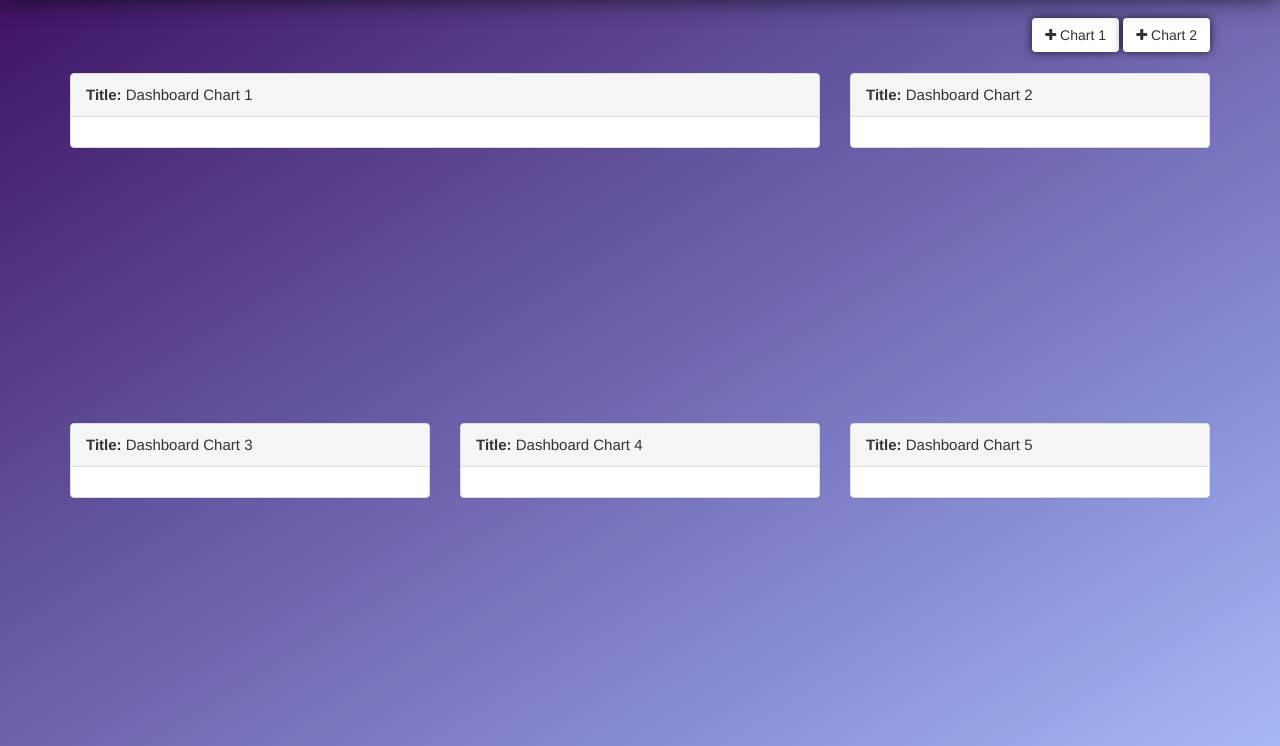
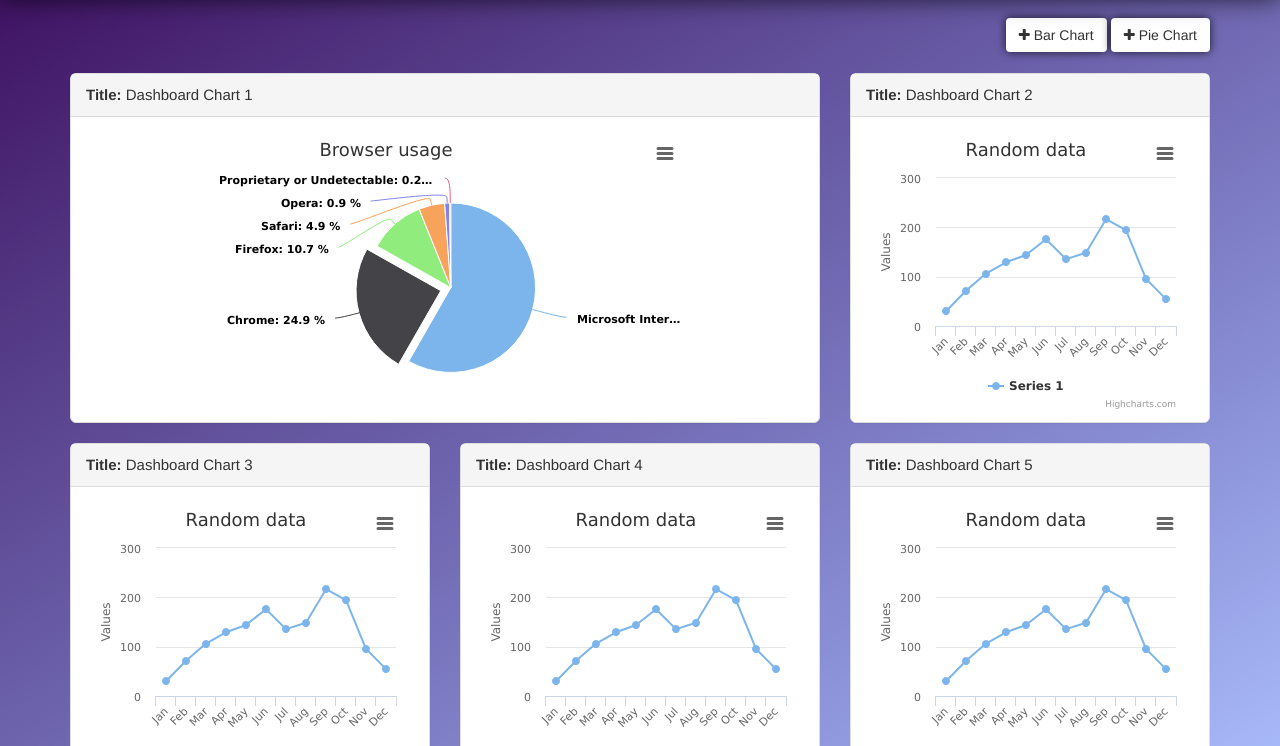
Before and after one commit to ramalk83/dynamic_dashboard, a website: page source/index.html at #!/home in a window 1280 px wide. Both pictures are taken after a click on the link "Angular task". Shown: the part 54-800 px from the top of the page. Drawn offline with nearby package versions, Linux system fonts and the light colour scheme.

Commit message:
Update chart functionality

```diff
--- a/source/css/style.css
+++ b/source/css/style.css
@@ -53,3 +53,7 @@ a:hover {
   background-color: #fff !important;
   box-shadow: none;
 }
+
+.highcharts-container {
+    height: 280px !important;
+}
--- a/source/index.html
+++ b/source/index.html
@@ -14,6 +14,7 @@
         <script type="text/javascript" src="js/highcharts.js"></script>
         <script type="text/javascript" src="js/exporting.js"></script>
         <script type="text/javascript" src="js/app.js"></script>
+        <script type="text/javascript" src="js/chartDirective.js"></script>
         <script type="text/javascript" src="js/jsonService.js"></script>
         <!-- Import the following from cdn -->
         <link rel="stylesheet" type="text/css" href="https://maxcdn.bootstrapcdn.com/bootstrap/3.3.7/css/bootstrap.min.css" />
@@ -41,8 +42,8 @@
 
       <div class="container">
         <div class="pull-right">
-          <button type="button" class="btn btn-light"><i class="fa fa-plus"></i> Chart 1</button>
-          <button type="button" class="btn btn-light"><i class="fa fa-plus"></i> Chart 2</button>
+          <button type="button" class="btn btn-light"><i class="fa fa-plus"></i> Bar Chart </button>
+          <button type="button" class="btn btn-light"><i class="fa fa-plus"></i> Pie Chart </button>
         </div>
 
       </div>
--- a/source/js/app.js
+++ b/source/js/app.js
@@ -37,6 +37,51 @@ CodeTaskApp.controller('mainController', function($scope, jsonService) {
     console.log('data: ', $scope.items);
   });
 
+  // Sample options for first chart
+  $scope.chartOptions = {
+      title: {
+          text: 'Random data'
+      },
+
+      chart: {
+        width: 320,
+        height: 280,
+      },
+
+      xAxis: {
+          categories: ['Jan', 'Feb', 'Mar', 'Apr', 'May', 'Jun',
+              'Jul', 'Aug', 'Sep', 'Oct', 'Nov', 'Dec']
+      },
+
+      series: [{
+          data: [29.9, 71.5, 106.4, 129.2, 144.0, 176.0, 135.6, 148.5, 216.4, 194.1, 95.6, 54.4]
+      }]
+  };
+
+  // Sample data for pie chart
+  $scope.pieData = [{
+          name: "Microsoft Internet Explorer",
+          y: 56.33
+      }, {
+          name: "Chrome",
+          y: 24.03,
+          sliced: true,
+          selected: true
+      }, {
+          name: "Firefox",
+          y: 10.38
+      }, {
+          name: "Safari",
+          y: 4.77
+      }, {
+          name: "Opera",
+          y: 0.91
+      }, {
+          name: "Proprietary or Undetectable",
+          y: 0.2
+  }]
+
+
 });
 
 // The following controller should normally be in a separate file!
@@ -49,4 +94,48 @@ CodeTaskApp.controller('secondaryController', function($scope, jsonService) {
     console.log('data: ', $scope.items);
   });
 
+  // Sample options for first chart
+  $scope.chartOptions = {
+      title: {
+          text: 'More random data'
+      },
+
+      chart: {
+        width: 320,
+        height: 280,
+      },
+
+      xAxis: {
+          categories: ['Jan', 'Feb', 'Mar', 'Apr', 'May', 'Jun',
+              'Jul', 'Aug', 'Sep', 'Oct', 'Nov', 'Dec']
+      },
+
+      series: [{
+          data: [29.9, 71.5, 106.4, 129.2, 144.0, 176.0, 135.6, 148.5, 216.4, 194.1, 95.6, 54.4]
+      }]
+  };
+
+  // Sample data for pie chart
+  $scope.pieData = [{
+          name: "Microsoft Internet Explorer",
+          y: 56.33
+      }, {
+          name: "Chrome",
+          y: 24.03,
+          sliced: true,
+          selected: true
+      }, {
+          name: "Firefox",
+          y: 10.38
+      }, {
+          name: "Safari",
+          y: 4.77
+      }, {
+          name: "Opera",
+          y: 0.91
+      }, {
+          name: "Proprietary or Undetectable",
+          y: 0.2
+  }]
+
 });
--- a/source/js/chartDirective.js
+++ b/source/js/chartDirective.js
@@ -1,47 +1,53 @@
-            //
-            // .directive('hcChart', function () {
-            //     return {
-            //         restrict: 'E',
-            //         template: '<div></div>',
-            //         scope: {
-            //             options: '='
-            //         },
-            //         link: function (scope, element) {
-            //             Highcharts.chart(element[0], scope.options);
-            //         }
-            //     };
-            // })
-            // // Directive for pie charts, pass in title and data only
-            // .directive('hcPieChart', function () {
-            //     return {
-            //         restrict: 'E',
-            //         template: '<div></div>',
-            //         scope: {
-            //             title: '@',
-            //             data: '='
-            //         },
-            //         link: function (scope, element) {
-            //             Highcharts.chart(element[0], {
-            //                 chart: {
-            //                     type: 'pie'
-            //                 },
-            //                 title: {
-            //                     text: scope.title
-            //                 },
-            //                 plotOptions: {
-            //                     pie: {
-            //                         allowPointSelect: true,
-            //                         cursor: 'pointer',
-            //                         dataLabels: {
-            //                             enabled: true,
-            //                             format: '<b>{point.name}</b>: {point.percentage:.1f} %'
-            //                         }
-            //                     }
-            //                 },
-            //                 series: [{
-            //                     data: scope.data
-            //                 }]
-            //             });
-            //         }
-            //     };
-            // })
+
+var CodeTaskApp = angular.module('CodeTaskApp');
+    // Directive for generic chart, pass in chart options
+    CodeTaskApp.directive('hcChart', function () {
+        return {
+            restrict: 'E',
+            template: '<div></div>',
+            scope: {
+                options: '='
+            },
+            link: function (scope, element) {
+                Highcharts.chart(element[0], scope.options);
+            }
+        };
+    })
+
+    // Directive for pie charts, pass in title and data only
+    // Directive for pie charts, pass in title and data only
+    .directive('hcPieChart', function () {
+        return {
+            restrict: 'E',
+            template: '<div></div>',
+            scope: {
+                title: '@',
+                data: '='
+            },
+            link: function (scope, element) {
+                Highcharts.chart(element[0], {
+                    chart: {
+                        type: 'pie'
+                    },
+                    title: {
+                        text: scope.title
+                    },
+                    plotOptions: {
+                        pie: {
+                            size: "50%",
+                            center: ['62%', '30%'],
+                            allowPointSelect: true,
+                            cursor: 'pointer',
+                            dataLabels: {
+                                enabled: true,
+                                format: '<b>{point.name}</b>: {point.percentage:.1f} %'
+                            }
+                        }
+                    },
+                    series: [{
+                        data: scope.data
+                    }]
+                });
+            }
+        };
+    })
--- a/source/jsonConfig.json
+++ b/source/jsonConfig.json
@@ -6,7 +6,7 @@
         "styler": "height: 350px; color: #000; border-radius: 6px; ",
         "title": "Dashboard Chart 1",
         "description": "Dashboard Chart 1 description",
-        "chart": "1"
+        "chart": "hc-pie-chart"
     },
     {
       "number": "0",
@@ -15,7 +15,7 @@
       "styler": "height: 350px; color: #000; border-radius: 6px;",
       "title": "Dashboard Chart 2",
       "description": "Dashboard Chart 2 description",
-      "chart": "1"
+      "chart": "hc-chart"
     },
     {
       "number": "0",
@@ -24,7 +24,7 @@
       "styler": "height: 350px; color: #000; border-radius: 6px;",
       "title": "Dashboard Chart 3",
       "description": "Dashboard Chart 3 description",
-      "chart": "1"
+      "chart": "hc-chart"
     },
     {
       "number": "0",
@@ -33,7 +33,7 @@
       "styler": "height: 350px; color: #000; border-radius: 6px;",
       "title": "Dashboard Chart 4",
       "description": "Dashboard Chart 4 description",
-      "chart": "1"
+      "chart": "hc-chart"
     },
     {
       "number": "0",
@@ -42,7 +42,7 @@
       "styler": "height: 350px; color: #000; border-radius: 6px;",
       "title": "Dashboard Chart 5",
       "description": "Dashboard Chart 5 description",
-      "chart": "1"
+      "chart": "hc-chart"
     },
     {
       "number": "1",
@@ -51,7 +51,7 @@
       "styler": "height: 350px; color: #000; border-radius: 6px;",
       "title": "Dashboard Chart 6",
       "description": "Dashboard Chart 6 description",
-      "chart": "1"
+      "chart": "hc-chart"
     },
     {
       "number": "1",
@@ -60,7 +60,7 @@
       "styler": "height: 350px; color: #000; border-radius: 6px;",
       "title": "Dashboard Chart 7",
       "description": "Dashboard Chart 7 description",
-      "chart": "1"
+      "chart": "hc-pie-chart"
     },
     {
       "number": "1",
@@ -69,7 +69,7 @@
       "styler": "height: 350px; color: #000; border-radius: 6px;",
       "title": "Dashboard Chart 8",
       "description": "Dashboard Chart 8 description",
-      "chart": "1"
+      "chart": "hc-pie-chart"
     },
     {
       "number": "1",
@@ -78,7 +78,7 @@
       "styler": "height: 350px; color: #000; border-radius: 6px;",
       "title": "Dashboard Chart 9",
       "description": "Dashboard Chart 9 description",
-      "chart": "1"
+      "chart": "hc-chart"
     }
 
 ]
--- a/source/pages/homePage.html
+++ b/source/pages/homePage.html
@@ -2,13 +2,16 @@
 
 	<div ng-repeat="item in items">
 		<div ng-if="item.number === '0'">
-			<div class="{{item.class}}" id="{{item.id}}" style="{{item.styler}}">
-				<div class="panel panel-default">
+			<div class="{{item.class}}" id="{{item.id}}">
+				<div class="panel panel-default" style="{{item.styler}}">
 			    <div class="panel-heading"><span>Title:</span> {{item.title}}</div>
 			    <div class="panel-body">
-
-
-
+						<div ng-if="item.chart === 'hc-chart'">
+							<hc-chart options="chartOptions">Placeholder for generic chart</hc-chart>
+						</div>
+						<div ng-if="item.chart === 'hc-pie-chart'">
+							<hc-pie-chart title="Browser usage" data="pieData">Placeholder for pie chart</hc-pie-chart>
+						</div>
 					</div>
 			  </div>
 			</div>
```
Also changed, not shown: source/pages/secondaryPage.html (+9 -6 lines).
